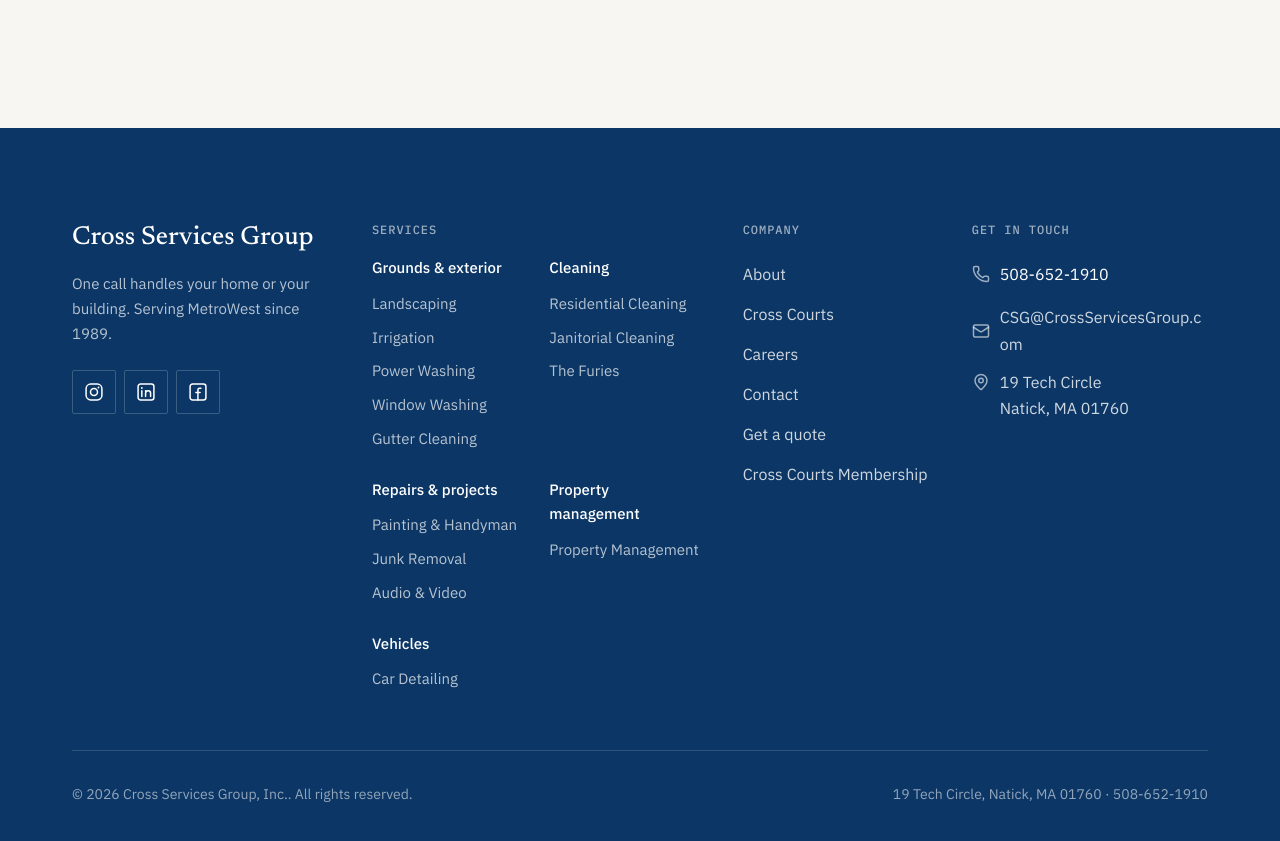
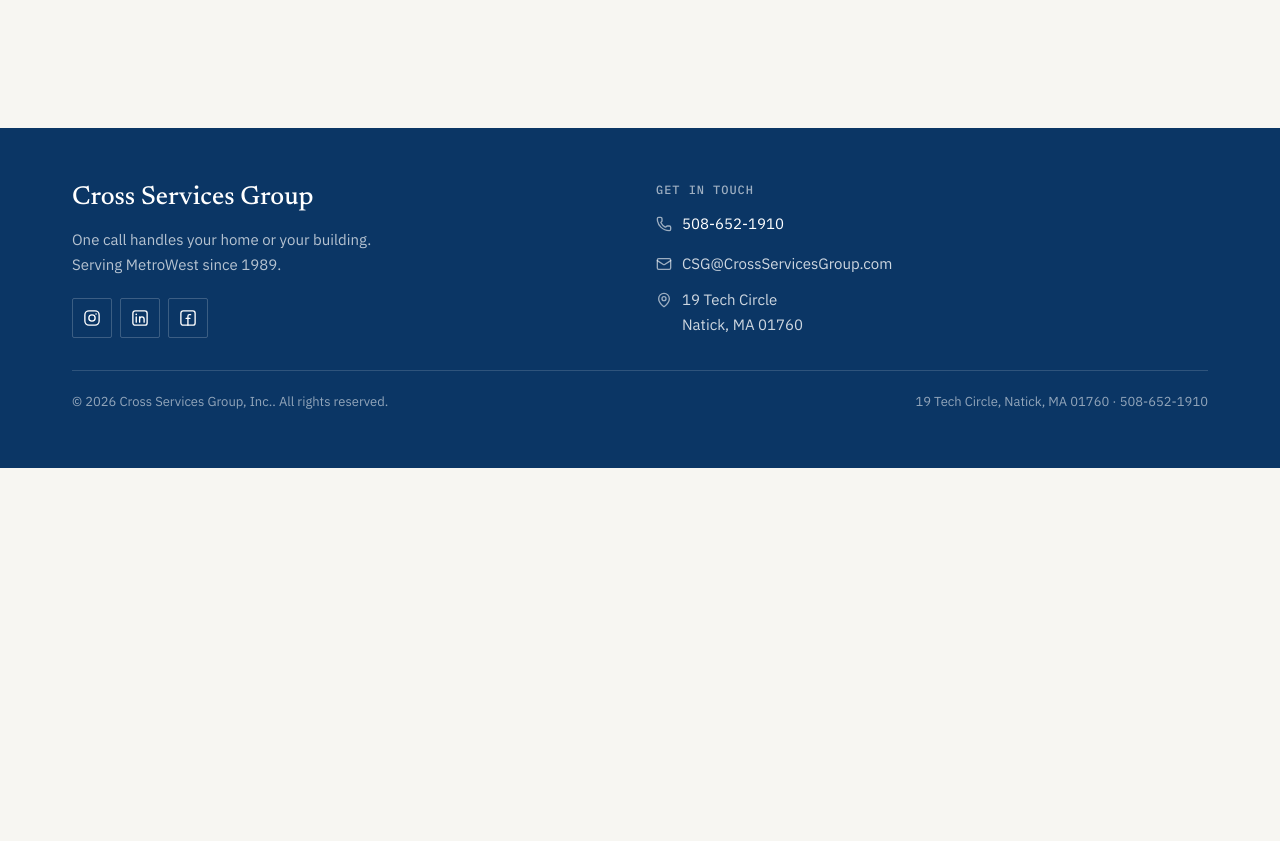
Before and after one commit to crossservicesgroup-ai/CrossServicesSite, a Next.js app: page /careers in a window 1280 px wide. Shown: the part 541-1382 px from the top of the page. After the commit the page ends 1009 px from the top, so only its background shows below. Built offline with nearby package versions, Linux system fonts and the light colour scheme.

Commit message:
Simplify and shrink the footer
Drop the Services and Company link columns, keeping just the brand
block and contact info, and tighten spacing throughout.

Co-Authored-By: Claude Sonnet 5 <noreply@anthropic.com>

```diff
--- a/components/layout/Footer.tsx
+++ b/components/layout/Footer.tsx
@@ -1,4 +1,3 @@
-import Link from "next/link";
 import { Mail, MapPin, Phone } from "lucide-react";
 import {
   FacebookIcon,
@@ -6,17 +5,8 @@ import {
   LinkedinIcon,
 } from "@/components/ui/SocialIcons";
 import { site } from "@/content/site";
-import { servicesByGroup } from "@/content/services";
 import { Container } from "@/components/ui/Section";
 import { WordmarkLockup } from "@/components/layout/Logo";
-
-const COMPANY_LINKS = [
-  { label: "About", href: "/about" },
-  { label: "Cross Courts", href: "/club" },
-  { label: "Careers", href: "/careers" },
-  { label: "Contact", href: "/contact" },
-  { label: "Get a quote", href: "/quote" },
-];
 
 const SOCIALS = [
   { label: "Instagram", href: site.social.instagram, Icon: InstagramIcon },
@@ -25,20 +15,18 @@ const SOCIALS = [
 ];
 
 export function Footer() {
-  const groups = servicesByGroup();
-
   return (
     <footer className="on-navy bg-cross-navy text-white/80">
-      <Container className="py-16 md:py-24">
-        <div className="grid gap-12 md:grid-cols-2 lg:grid-cols-[1.1fr_1.4fr_0.8fr_1fr] lg:gap-10">
+      <Container className="py-10 md:py-14">
+        <div className="grid gap-8 md:grid-cols-2 md:items-start">
           {/* Brand */}
           <div>
             <WordmarkLockup variant="light-on-dark" />
-            <p className="mt-5 max-w-[34ch] text-[15px] text-white/70">
+            <p className="mt-4 max-w-[34ch] text-[15px] text-white/70">
               One call handles your home or your building. Serving MetroWest since{" "}
               {site.foundedYear}.
             </p>
-            <ul className="mt-6 flex gap-2">
+            <ul className="mt-5 flex gap-2">
               {SOCIALS.map(({ label, href, Icon }) => (
                 <li key={label}>
                   <a
@@ -46,98 +34,34 @@ export function Footer() {
                     target="_blank"
                     rel="noopener noreferrer"
                     aria-label={`Cross Services Group on ${label}`}
-                    className="inline-flex size-11 items-center justify-center rounded-[2px] border border-white/20 text-white transition-colors hover:bg-white/10"
+                    className="inline-flex size-10 items-center justify-center rounded-[2px] border border-white/20 text-white transition-colors hover:bg-white/10"
                   >
-                    <Icon className="size-5" />
+                    <Icon className="size-4.5" />
                   </a>
                 </li>
               ))}
             </ul>
           </div>
 
-          {/* Services, grouped */}
-          <nav aria-label="Services">
-            <p className="type-eyebrow mb-5 text-white/60">Services</p>
-            <div className="grid grid-cols-2 gap-x-6 gap-y-6">
-              {groups.map((group) => (
-                <div key={group.id}>
-                  <p className="mb-2 text-[15px] font-medium text-white">{group.name}</p>
-                  <ul className="flex flex-col gap-1">
-                    {group.services.map((service) =>
-                      service.externalUrl ? (
-                        <li key={service.slug}>
-                          <a
-                            href={service.externalUrl}
-                            target="_blank"
-                            rel="noopener noreferrer"
-                            className="inline-block py-0.5 text-[15px] text-white/70 underline-offset-4 transition-colors hover:text-white hover:underline"
-                          >
-                            {service.name}
-                          </a>
-                        </li>
-                      ) : (
-                        <li key={service.slug}>
-                          <Link
-                            href={`/services/${service.slug}`}
-                            className="inline-block py-0.5 text-[15px] text-white/70 underline-offset-4 transition-colors hover:text-white hover:underline"
-                          >
-                            {service.name}
-                          </Link>
-                        </li>
-                      ),
-                    )}
-                  </ul>
-                </div>
-              ))}
-            </div>
-          </nav>
-
-          {/* Company */}
-          <nav aria-label="Company">
-            <p className="type-eyebrow mb-5 text-white/60">Company</p>
-            <ul className="flex flex-col gap-1">
-              {COMPANY_LINKS.map((link) => (
-                <li key={link.href}>
-                  <Link
-                    href={link.href}
-                    className="inline-flex min-h-9 items-center text-[16px] text-white/80 underline-offset-4 transition-colors hover:text-white hover:underline"
-                  >
-                    {link.label}
-                  </Link>
-                </li>
-              ))}
-              <li>
-                <a
-                  href={site.courtReserveUrl}
-                  target="_blank"
-                  rel="noopener noreferrer"
-                  className="inline-flex min-h-9 items-center text-[16px] text-white/80 underline-offset-4 transition-colors hover:text-white hover:underline"
-                >
-                  Cross Courts Membership
-                </a>
-              </li>
-            </ul>
-          </nav>
-
           {/* Contact */}
           <div>
-            <p className="type-eyebrow mb-5 text-white/60">Get in touch</p>
-            <ul className="flex flex-col gap-3 text-[16px]">
+            <p className="type-eyebrow mb-3 text-white/60">Get in touch</p>
+            <ul className="flex flex-col gap-2 text-[15px]">
               <li>
                 <a
                   href={site.phone.href}
-                  className="inline-flex min-h-9 items-center gap-2.5 text-white underline-offset-4 hover:underline"
+                  className="inline-flex min-h-8 items-center gap-2.5 text-white underline-offset-4 hover:underline"
                 >
-                  <Phone aria-hidden="true" className="size-4.5 shrink-0 text-white/60" />
+                  <Phone aria-hidden="true" className="size-4 shrink-0 text-white/60" />
                   {site.phone.display}
                 </a>
               </li>
               <li>
                 <a
                   href={`mailto:${site.email}`}
-                  className="inline-flex min-h-9 items-center gap-2.5 break-all text-white/80 underline-offset-4 hover:text-white hover:underline"
+                  className="inline-flex min-h-8 items-center gap-2.5 break-all text-white/80 underline-offset-4 hover:text-white hover:underline"
                 >
-                  <Mail aria-hidden="true" className="size-4.5 shrink-0 text-white/60" />
+                  <Mail aria-hidden="true" className="size-4 shrink-0 text-white/60" />
                   {site.email}
                 </a>
               </li>
@@ -146,9 +70,9 @@ export function Footer() {
                   href={site.address.mapsUrl}
                   target="_blank"
                   rel="noopener noreferrer"
-                  className="inline-flex min-h-9 items-start gap-2.5 text-white/80 underline-offset-4 hover:text-white hover:underline"
+                  className="inline-flex min-h-8 items-start gap-2.5 text-white/80 underline-offset-4 hover:text-white hover:underline"
                 >
-                  <MapPin aria-hidden="true" className="mt-1 size-4.5 shrink-0 text-white/60" />
+                  <MapPin aria-hidden="true" className="mt-1 size-4 shrink-0 text-white/60" />
                   <span>
                     {site.address.street}
                     <br />
@@ -160,7 +84,7 @@ export function Footer() {
           </div>
         </div>
 
-        <div className="mt-14 flex flex-col gap-2 border-t border-white/15 pt-8 text-[14px] text-white/55 md:flex-row md:items-center md:justify-between">
+        <div className="mt-8 flex flex-col gap-2 border-t border-white/15 pt-5 text-[13px] text-white/55 md:flex-row md:items-center md:justify-between">
           <p>
             © {new Date().getFullYear()} {site.legalName}. All rights reserved.
           </p>
```
